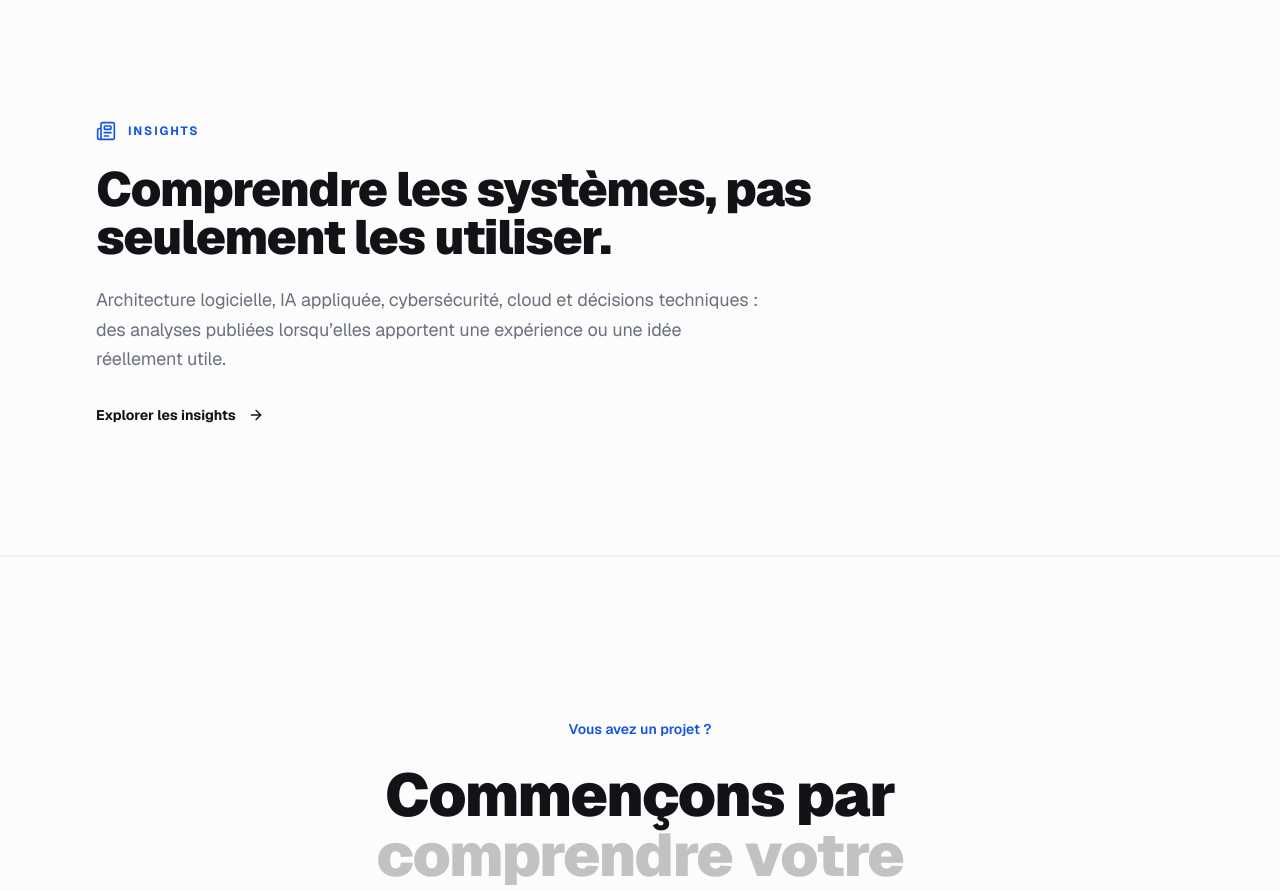
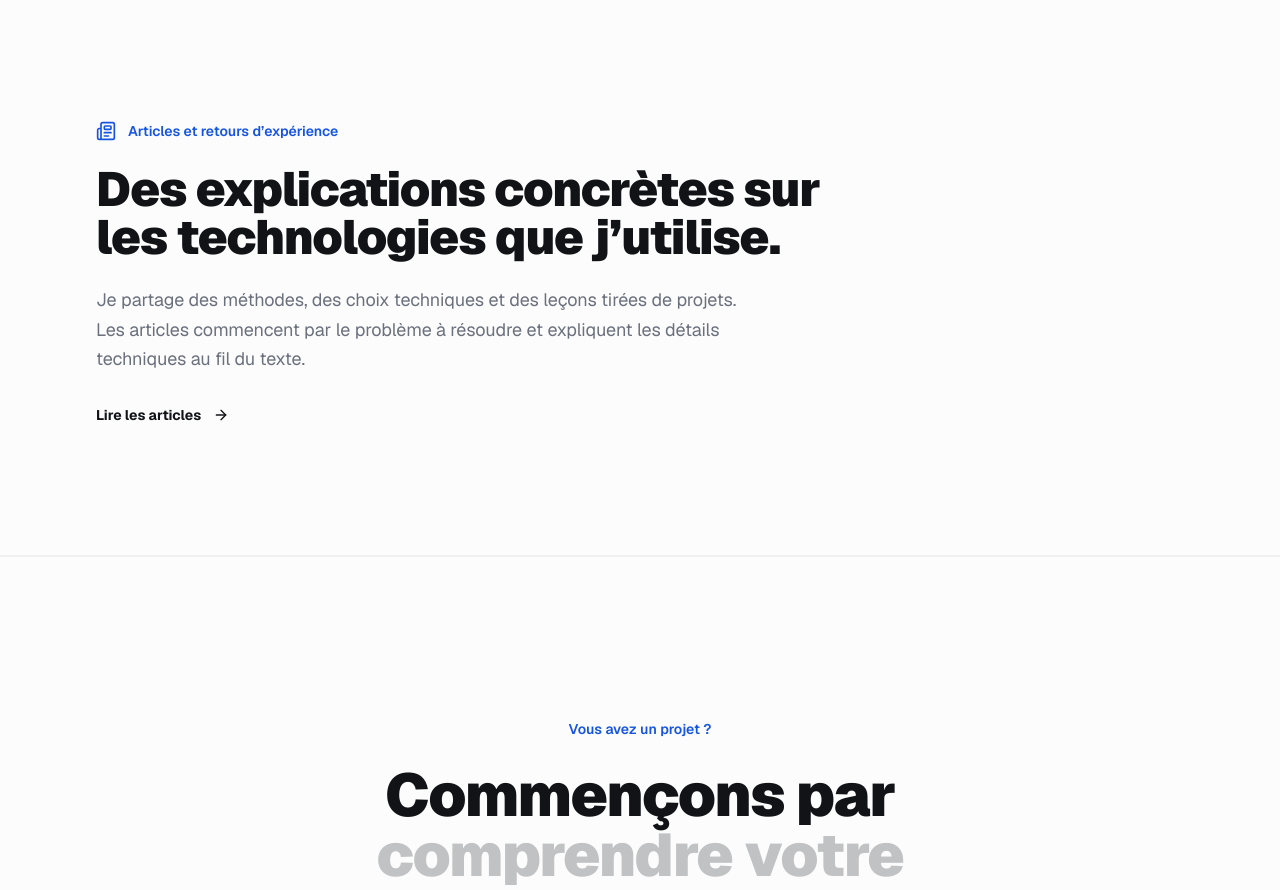
Before and after one commit to digitaleflex/eurinhash-cs, a Next.js app: page / in a window 1280 px wide. Shown: the part 4100-4990 px from the top of the page. Built offline with nearby package versions, Linux system fonts and the light colour scheme.

Commit message:
content(blog): remplacer les termes marketing par un langage clair

```diff
--- a/components/home/blog.tsx
+++ b/components/home/blog.tsx
@@ -8,17 +8,16 @@ export function BlogSection() {
         <div className="max-w-3xl">
           <div className="mb-6 inline-flex items-center gap-3 text-accent">
             <Newspaper className="h-5 w-5" aria-hidden="true" />
-            <span className="font-mono text-xs font-bold tracking-[0.16em] uppercase">Insights</span>
+            <span className="text-sm font-semibold">Articles et retours d’expérience</span>
           </div>
           <h2 className="text-4xl font-black tracking-tight sm:text-5xl">
-            Comprendre les systèmes, pas seulement les utiliser.
+            Des explications concrètes sur les technologies que j’utilise.
           </h2>
           <p className="mt-6 max-w-2xl text-lg leading-relaxed text-muted-foreground">
-            Architecture logicielle, IA appliquée, cybersécurité, cloud et décisions techniques : des analyses publiées lorsqu’elles apportent une expérience ou une idée réellement utile.
+            Je partage des méthodes, des choix techniques et des leçons tirées de projets. Les articles commencent par le problème à résoudre et expliquent les détails techniques au fil du texte.
           </p>
           <Link href="/blog" className="mt-8 inline-flex items-center gap-3 text-sm font-bold text-foreground hover:text-accent">
-            Explorer les insights
-            <ArrowRight className="h-4 w-4" />
+            Lire les articles <ArrowRight className="h-4 w-4" aria-hidden="true" />
           </Link>
         </div>
       </div>
```
